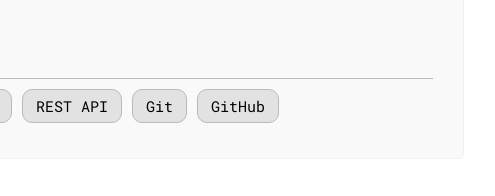
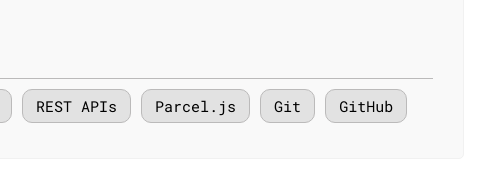
Before and after one commit to maciejkuran/maciejkuran.com-OLD, a website: page my-projects.html in a window 1280 px wide. Shown: the part 2108-2304 px from the top of the page, 676-1171 px from the left. Drawn offline with Linux system fonts and the light colour scheme.

Commit message:
Added tag to the project - fountry

```diff
--- a/my-projects.html
+++ b/my-projects.html
@@ -156,7 +156,8 @@
                 <p class="tag-primary">HTML5</p>
                 <p class="tag-primary">SCSS</p>
                 <p class="tag-primary">JavaScript</p>
-                <p class="tag-primary">REST API</p>
+                <p class="tag-primary">REST APIs</p>
+                <p class="tag-primary">Parcel.js</p>
                 <p class="tag-primary">Git</p>
                 <p class="tag-primary">GitHub</p>
               </div>
```
